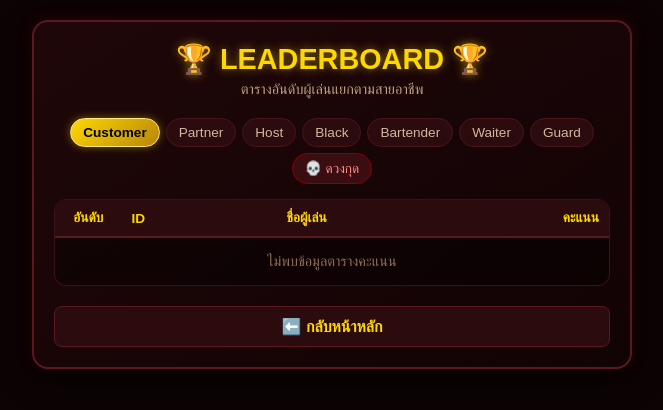
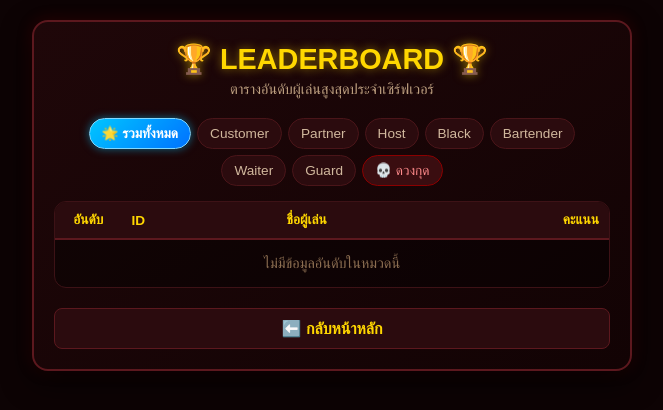
Before and after one commit to WRMG001/CardGame, a Flask app: template templates/ranking.html in a window 1280 px wide. Shown: the top 410 px of the page, without its empty margins (308-971 px from the left). Run offline with Flask 3, Linux system fonts and the light colour scheme; the template is opened without the code that fills it, so the values that code supplies are empty.

Commit message:
Update ranking.html

```diff
--- a/templates/ranking.html
+++ b/templates/ranking.html
@@ -82,6 +82,19 @@
             box-shadow: 0 0 8px rgba(255, 215, 0, 0.4);
         }
 
+        .tab-btn.overall {
+            background: #1a2a3a;
+            border-color: #2b4c6f;
+            color: #8ab4f8;
+        }
+
+        .tab-btn.overall.active {
+            background: linear-gradient(135deg, #00c6ff, #0072ff);
+            color: #fff;
+            border-color: #80d8ff;
+            box-shadow: 0 0 8px rgba(0, 198, 255, 0.5);
+        }
+
         .tab-btn.worst {
             background: #3a0d10;
             border-color: #8b0000;
@@ -149,12 +162,13 @@
 <div class="container">
     <div class="header">
         <h1>🏆 LEADERBOARD 🏆</h1>
-        <p>ตารางอันดับผู้เล่นแยกตามสายอาชีพ</p>
+        <p>ตารางอันดับผู้เล่นสูงสุดประจำเซิร์ฟเวอร์</p>
     </div>
 
-    <!-- 🔘 ปุ่มกดเลือกดูตาม Role -->
+    <!-- 🔘 ปุ่มกดเลือกดูตาม Overall / Role / ดวงกุด -->
     <div class="role-tabs">
-        <button class="tab-btn active" onclick="switchTab('C', this)">Customer</button>
+        <button class="tab-btn overall active" onclick="switchTab('ALL', this)">🌟 รวมทั้งหมด</button>
+        <button class="tab-btn" onclick="switchTab('C', this)">Customer</button>
         <button class="tab-btn" onclick="switchTab('P', this)">Partner</button>
         <button class="tab-btn" onclick="switchTab('H', this)">Host</button>
         <button class="tab-btn" onclick="switchTab('BL', this)">Black</button>
@@ -204,16 +218,22 @@
     if (!tbody) return;
     tbody.innerHTML = '';
 
-    if (!globalLeaderboardData || (!globalLeaderboardData.roles && !globalLeaderboardData.worst_top10)) {
+    if (!globalLeaderboardData) {
       tbody.innerHTML = `<tr><td colspan="4" style="text-align: center; padding: 15px; color: #8c6e51;">ไม่พบข้อมูลตารางคะแนน</td></tr>`;
       if (loading) loading.style.display = 'none';
       if (container) container.style.display = 'block';
       return;
     }
 
-    let players = (type === 'worst')
-      ? (globalLeaderboardData.worst_top10 || [])
-      : ((globalLeaderboardData.roles && globalLeaderboardData.roles[type]) || []);
+    let players = [];
+    if (type === 'worst') {
+      players = globalLeaderboardData.worst_top10 || [];
+    } else if (type === 'ALL') {
+      // ดึง Top 10 ของผู้เล่นทั้งหมด
+      players = globalLeaderboardData.overall_top10 || [];
+    } else {
+      players = (globalLeaderboardData.roles && globalLeaderboardData.roles[type]) || [];
+    }
 
     if (!players || players.length === 0) {
       tbody.innerHTML = `<tr><td colspan="4" style="text-align: center; padding: 15px; color: #8c6e51;">ไม่มีข้อมูลอันดับในหมวดนี้</td></tr>`;
@@ -228,7 +248,6 @@
         const score = (p.total_score !== undefined) ? p.total_score : 0;
         const scoreColor = score < 0 ? '#ff5252' : '#fce0a2';
 
-        // รองรับ fallback ชื่อผู้เล่นหลากหลายรูปแบบ
         const displayName = p.code_name || p.player_name || p.name || 'ผู้เล่น';
 
         tbody.innerHTML += `
@@ -253,9 +272,9 @@
     renderLeaderboardTable(roleCode);
   }
 
-  // 4. สั่งให้แสดงผลทันทีหลังจากโหลด DOM เสร็จสิ้น
+  // 4. สั่งให้แสดงผลทันทีหลังจากโหลด DOM เสร็จสิ้น (เริ่มต้นด้วย Overall)
   document.addEventListener("DOMContentLoaded", function() {
-    renderLeaderboardTable('C'); // เริ่มต้นแสดงหมวด Customer
+    renderLeaderboardTable('ALL');
   });
 </script>
 
```
